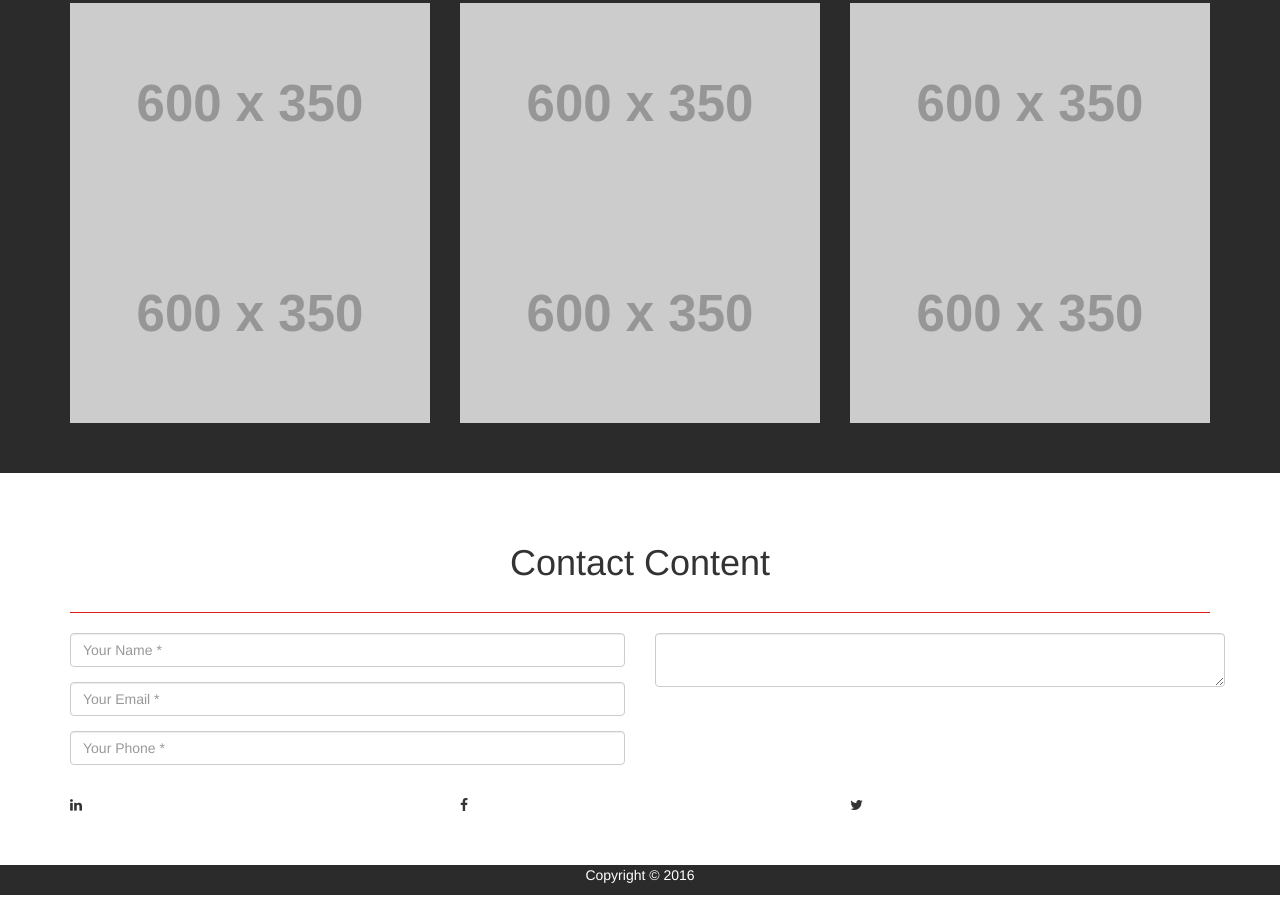
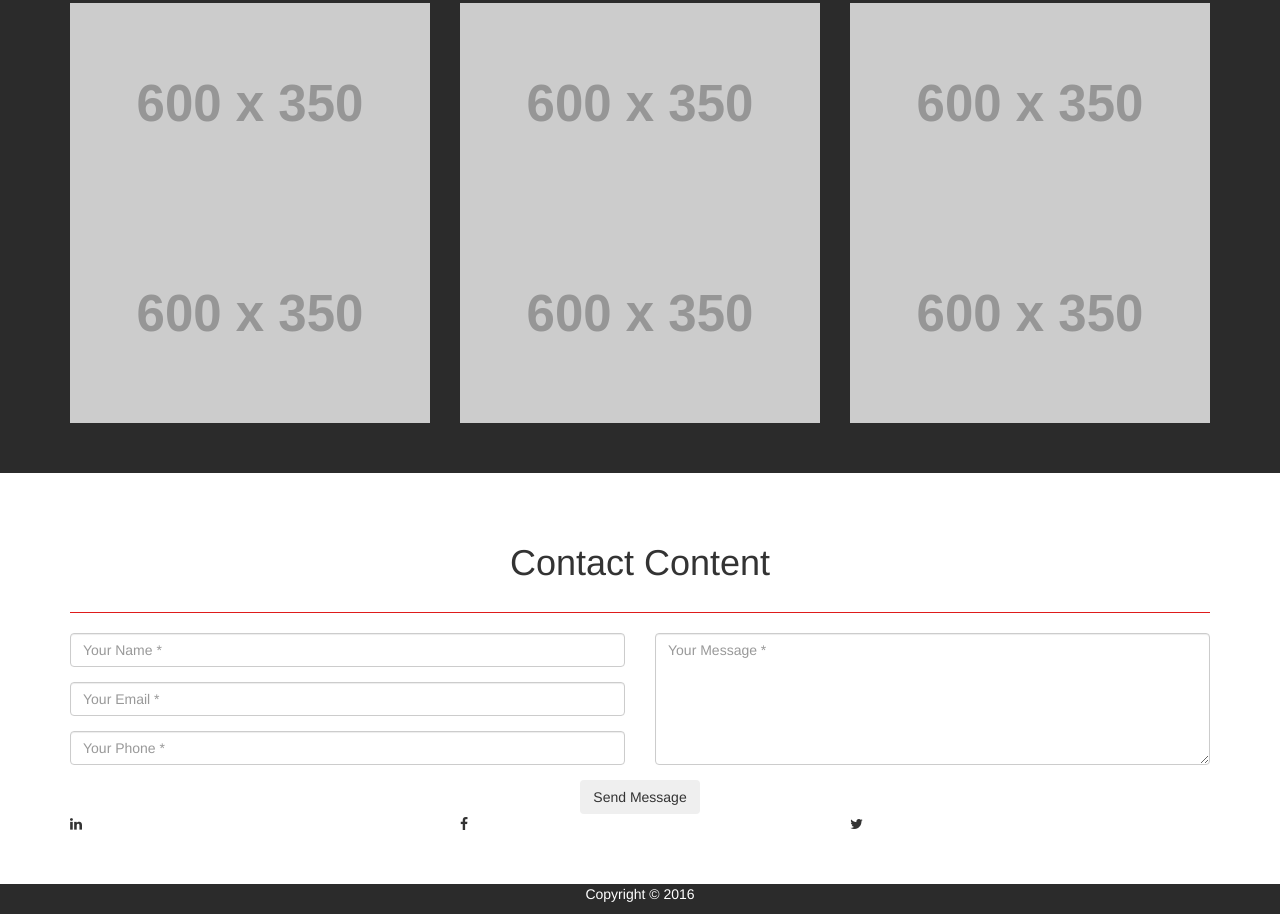
Before and after one commit to grahamcrackers/grahamcrackers.github.io, a website: page public/index.html in a window 1280 px wide. Shown: the part 1626-2540 px from the top of the page. Drawn offline with nearby package versions, Linux system fonts and the light colour scheme; placeholder pictures from the web are drawn by us.

Commit message:
fixing contact form

```diff
--- a/public/css/style.css
+++ b/public/css/style.css
@@ -166,3 +166,7 @@ header .header-content {
 	margin-left: auto;
 	margin-right: auto;
 }
+
+section#contact .form-group textarea {
+  height: 132px;
+}
--- a/public/index.html
+++ b/public/index.html
@@ -127,31 +127,37 @@
         </div>
         <hr>
         <div class="row">
-          <form class="form-horizontal">
-            <div class="col-sm-6">
+          <div class="col-lg-12">
+              <form name="sentMessage" id="contactForm" novalidate>
+                  <div class="row">
+                      <div class="col-md-6">
                           <div class="form-group">
-                <div class="col-sm-12">
-                  <input type="text" class="form-control" id="name" placeholder="Your Name *">
+                              <input type="text" class="form-control" placeholder="Your Name *" id="name" required data-validation-required-message="Please enter your name.">
+                              <p class="help-block text-danger"></p>
+                          </div>
+                          <div class="form-group">
+                              <input type="email" class="form-control" placeholder="Your Email *" id="email" required data-validation-required-message="Please enter your email address.">
+                              <p class="help-block text-danger"></p>
+                          </div>
+                          <div class="form-group">
+                              <input type="tel" class="form-control" placeholder="Your Phone *" id="phone" required data-validation-required-message="Please enter your phone number.">
+                              <p class="help-block text-danger"></p>
                           </div>
                       </div>
+                      <div class="col-md-6">
                           <div class="form-group">
-                <div class="col-sm-12">
-                  <input type="email" class="form-control" id="email" placeholder="Your Email *">
+                              <textarea class="form-control" placeholder="Your Message *" id="message" required data-validation-required-message="Please enter a message."></textarea>
+                              <p class="help-block text-danger"></p>
                           </div>
                       </div>
-              <div class="form-group">
-                <div class="col-sm-12">
-                  <input type="tel" class="form-control" id="phone" placeholder="Your Phone *">
-                </div>
-              </div>
-            </div>
-            <div class="form-group">
-              <div class="col-sm-6">
-                <textarea class="form-control" placeholder="Message *" id=message>
-                </textarea>
+                      <div class="clearfix"></div>
+                      <div class="col-lg-12 text-center">
+                          <div id="success"></div>
+                          <button type="submit" class="btn btn-xl">Send Message</button>
                       </div>
                   </div>
               </form>
+          </div>
         </div>
         <div class="row">
           <div class="col-xs-4">
```
Lines whose indentation alone changed are shown as unchanged.
